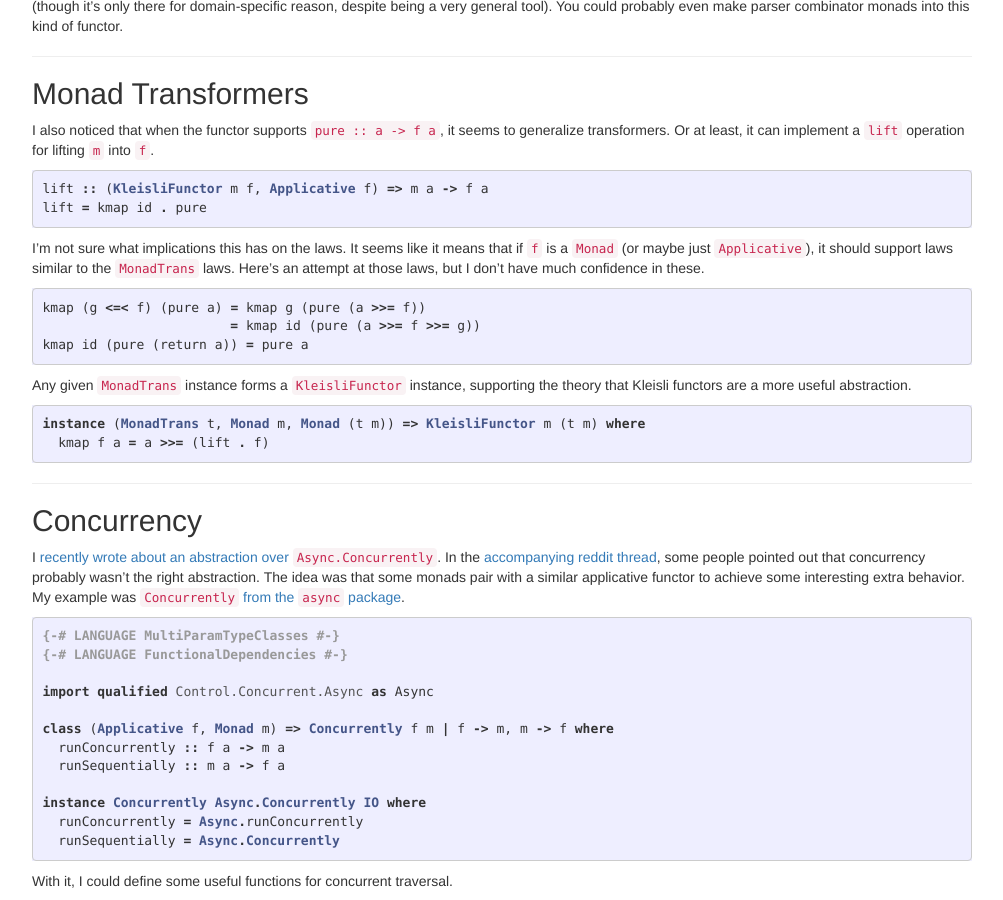
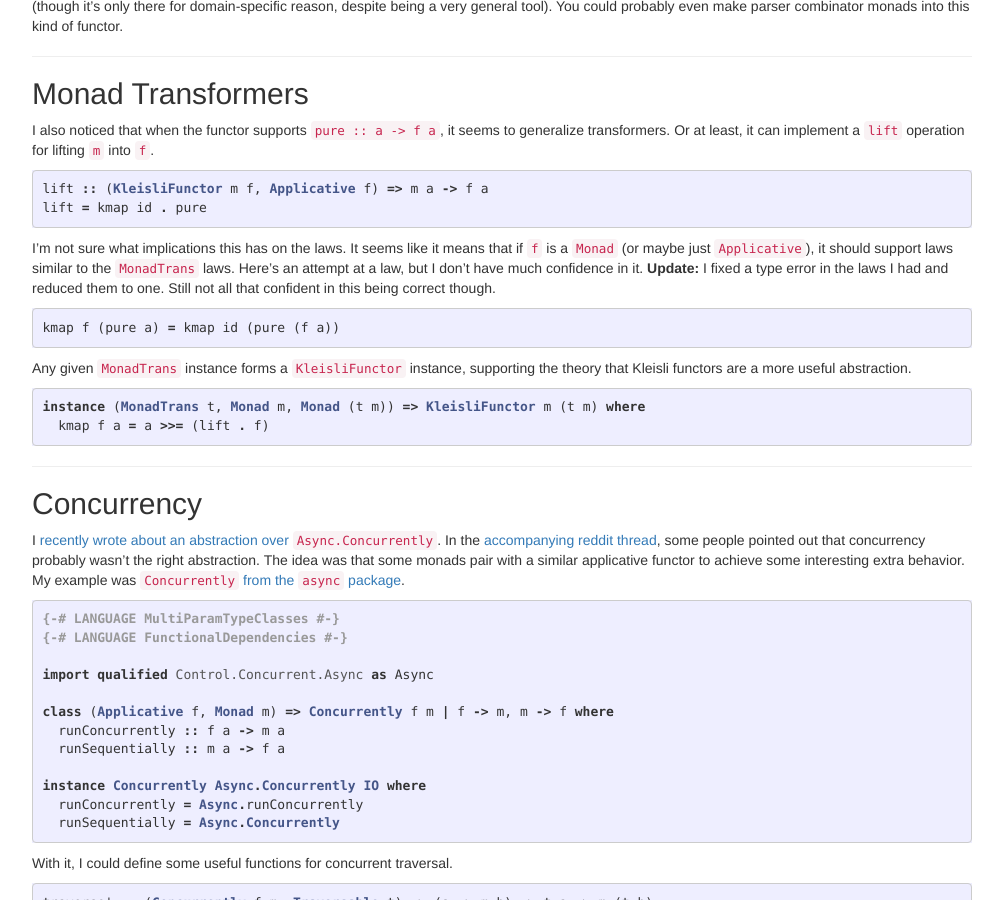
Before and after one commit to ElvishJerricco/elvishjerricco.github.io, a Jekyll site: the page built from _posts/2016-10-12-kleisli-functors.md, in a window 1280 px wide and 900 px high, scrolled down 1642 px. Shown: the whole window, without its empty margins (138-1141 px from the left). Built offline with Jekyll 4.4.1, drawn with Linux system fonts in a browser that asks for light colours.

Commit message:
Updated transformer laws in Kleisli Functors

````diff
--- a/_posts/2016-10-12-kleisli-functors.md
+++ b/_posts/2016-10-12-kleisli-functors.md
@@ -161,12 +161,12 @@ lift = kmap id . pure
 I'm not sure what implications this has on the laws.
 It seems like it means that if `f` is a `Monad` (or maybe just `Applicative`),
 it should support laws similar to the `MonadTrans` laws.
-Here's an attempt at those laws, but I don't have much confidence in these.
+Here's an attempt at a law, but I don't have much confidence in it.
+**Update:** I fixed a type error in the laws I had and reduced them to one.
+Still not all that confident in this being correct though.
 
 ```haskell
-kmap (g <=< f) (pure a) = kmap g (pure (a >>= f))
-                        = kmap id (pure (a >>= f >>= g))
-kmap id (pure (return a)) = pure a
+kmap f (pure a) = kmap id (pure (f a))
 ```
 
 Any given `MonadTrans` instance forms a `KleisliFunctor` instance,
````
